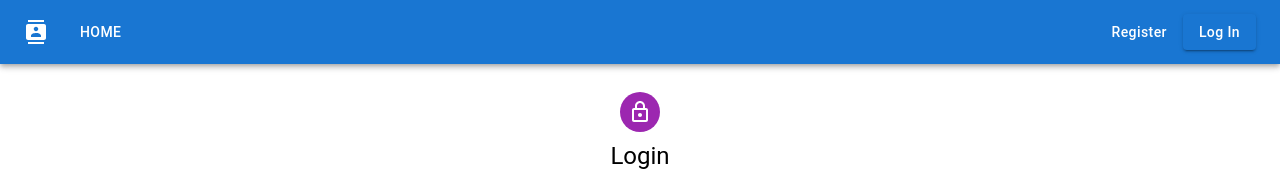
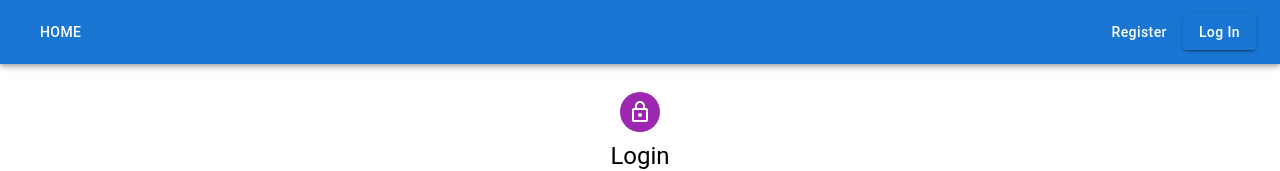
Before and after one commit to Slapchenko/goit-react-hw-08-phonebook, a React (Create React App) app: page /goit-react-hw-08-phonebook/login in a window 1280 px wide. Shown: the top 171 px of the page. Built offline with nearby package versions, Linux system fonts and the light colour scheme.

Commit message:
Update 4 files

```diff
--- a/public/index.html
+++ b/public/index.html
@@ -58,6 +58,7 @@
     <!-- End Single Page Apps for GitHub Pages -->
   </head>
   <body>
+
     <noscript>You need to enable JavaScript to run this app.</noscript>
     <div id="root"></div>
   </body>
--- a/src/components/AppBar/AppBar.jsx
+++ b/src/components/AppBar/AppBar.jsx
@@ -1,7 +1,6 @@
 import * as React from 'react';
 import AppBar from '@mui/material/AppBar';
 import { Box, Toolbar } from '@mui/material';
-import ContactsIcon from '@mui/icons-material/Contacts';
 import { Navigation } from '../Navigation';
 import { UserMenu } from '../UserMenu';
 import { AuthNav } from '../AuthNav';
@@ -27,13 +26,6 @@ export const Header = () => {
               alignItems: 'center',
             }}
           >
-            <ContactsIcon
-              size="large"
-              edge="start"
-              color="inherit"
-              aria-label="menu"
-              sx={{ mr: 2 }}
-            />
             <Navigation />
           </Box>
           {isLoggedIn ? <UserMenu /> : <AuthNav />}
--- a/src/components/UserMenu/UserMenu.jsx
+++ b/src/components/UserMenu/UserMenu.jsx
@@ -1,15 +1,12 @@
 import { useDispatch } from 'react-redux';
 import { logOut } from 'redux/auth/operations';
-import { useAuth } from 'hooks';
-import { Box, Button, Typography } from '@mui/material';
+import { Box, Button } from '@mui/material';
 
 export const UserMenu = () => {
   const dispatch = useDispatch();
-  const { user } = useAuth();
 
   return (
     <Box sx={{ display: 'flex', alignItems: 'center' }}>
-      <Typography sx={{}}>Welcome, {user.name}!</Typography>
       <Button
         sx={{
           textTransform: 'capitalize',
```
Also changed, not shown: src/index.js (line endings or trailing spaces).
